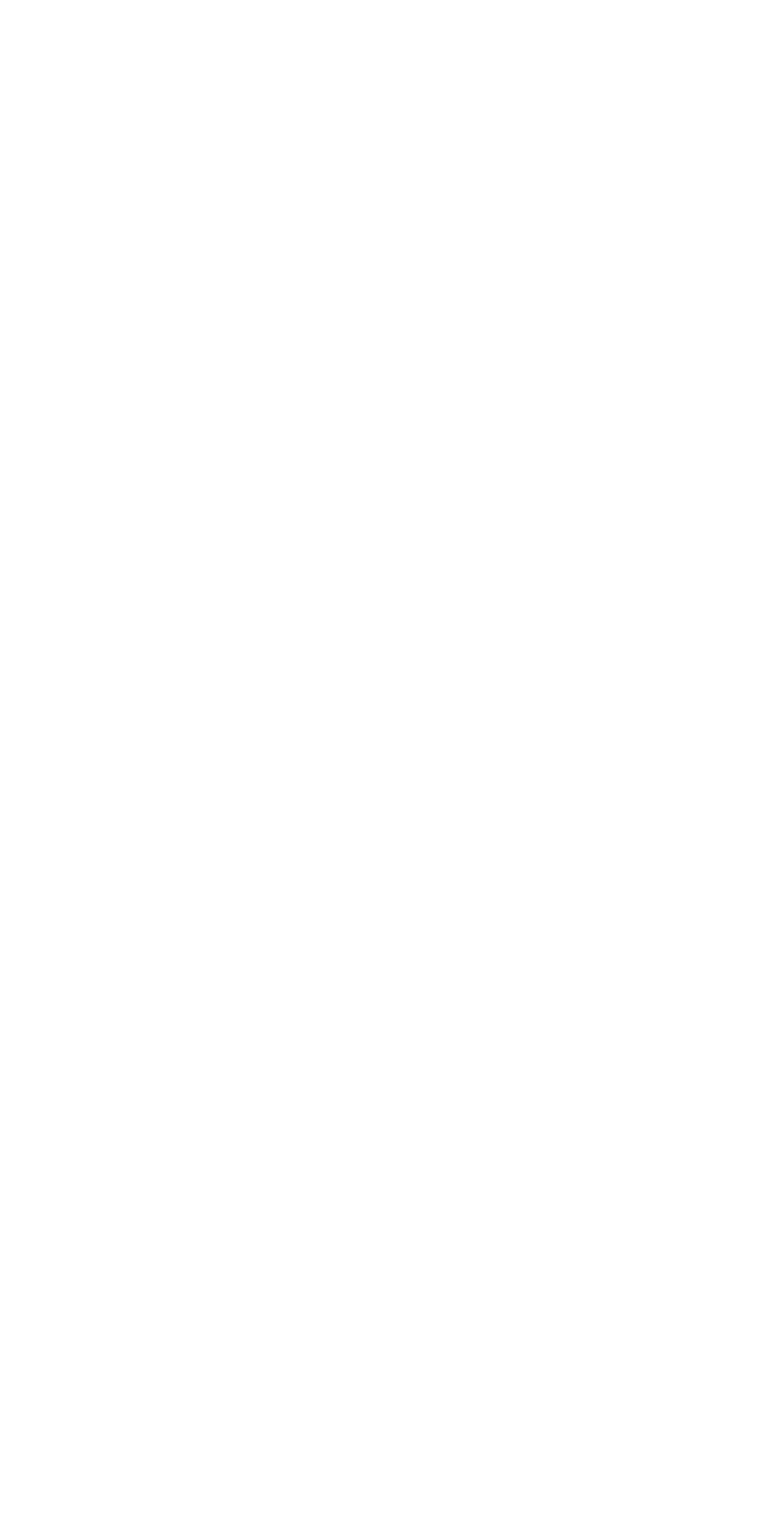
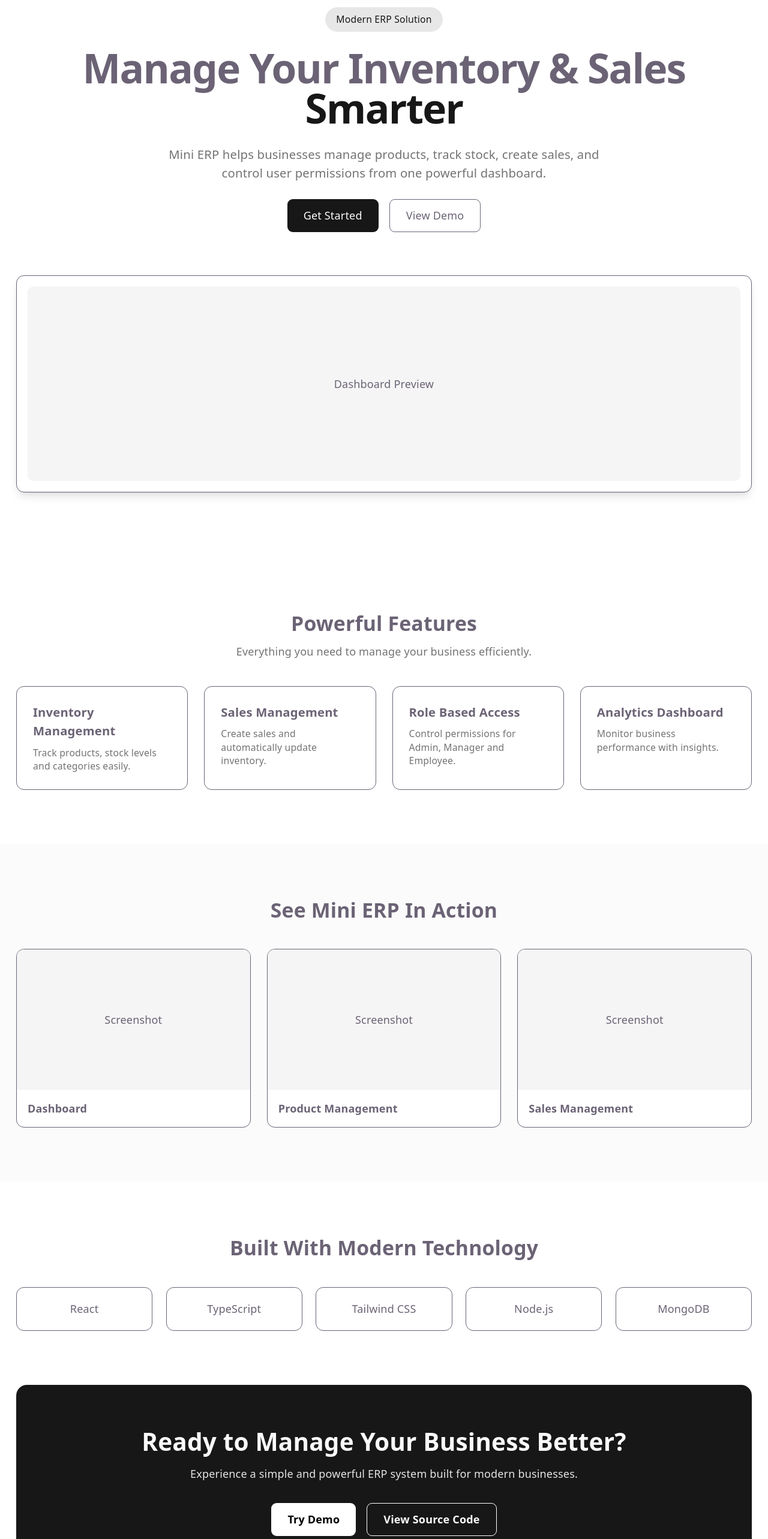
Before and after one commit to pmppiyas/Mini-ERP-Inventory-Sales-Management_Frontend, a React (Vite) app: page / in a window 1280 px wide. Shown: the part 160-2726 px from the top of the page at 60% size. Before the commit the page ends 800 px from the top, so only its background shows below. Built offline with nearby package versions, Linux system fonts and the light colour scheme; no server answers.

Commit message:
add: home page

```diff
--- a/src/layouts/DashboardLayout.tsx
+++ b/src/layouts/DashboardLayout.tsx
@@ -1,5 +1,6 @@
 import { Button } from '@/components/ui/button';
 import { useAuth } from '@/hooks/useAuth';
+import Logo from '@/modules/shared/Logo';
 import { DashboardProvider } from '@/provider/dashboard.provider';
 import { getNavItems } from '@/utils/getNavItems';
 import { getRolebasedLinks } from '@/utils/getRolebaseLinks';
@@ -115,16 +116,7 @@ const DashboardLayoutContent = () => {
       >
         {/* Logo */}
         <div className="flex items-center justify-between px-5 py-2.5 border-b border-border">
-          <Link to="/" className="flex items-center gap-2 shrink-0">
-            <div className="w-7 h-7 rounded-lg bg-primary flex items-center justify-center">
-              <span className="text-primary-foreground font-bold text-xs">
-                M
-              </span>
-            </div>
-            <span className="font-bold text-foreground text-base">
-              Mini ERP
-            </span>
-          </Link>
+          <Logo />
           <button
             onClick={() => setSidebarOpen(false)}
             className="lg:hidden text-muted-foreground hover:text-foreground transition-colors"
--- /dev/null
+++ b/src/modules/Home/CTA.tsx
@@ -0,0 +1,25 @@
+const CTA = () => {
+  return (
+    <section className="mx-6 mb-20 rounded-2xl bg-primary px-6 py-16 text-center text-primary-foreground">
+      <h2 className="text-4xl font-bold">
+        Ready to Manage Your Business Better?
+      </h2>
+
+      <p className="mx-auto mt-4 max-w-xl opacity-90">
+        Experience a simple and powerful ERP system built for modern businesses.
+      </p>
+
+      <div className="mt-8 flex justify-center gap-4">
+        <button className="rounded-lg bg-white px-6 py-3 font-semibold text-black">
+          Try Demo
+        </button>
+
+        <button className="rounded-lg border border-white px-6 py-3 font-semibold">
+          View Source Code
+        </button>
+      </div>
+    </section>
+  );
+};
+
+export default CTA;
--- /dev/null
+++ b/src/modules/Home/Features.tsx
@@ -0,0 +1,40 @@
+const Features = () => {
+  return (
+    <section className="mx-auto max-w-7xl px-6 py-20">
+      <h2 className="text-center text-3xl font-bold">Powerful Features</h2>
+
+      <p className="mx-auto mt-3 max-w-xl text-center text-muted-foreground">
+        Everything you need to manage your business efficiently.
+      </p>
+
+      <div className="mt-10 grid gap-6 md:grid-cols-4">
+        {[
+          {
+            title: 'Inventory Management',
+            desc: 'Track products, stock levels and categories easily.',
+          },
+          {
+            title: 'Sales Management',
+            desc: 'Create sales and automatically update inventory.',
+          },
+          {
+            title: 'Role Based Access',
+            desc: 'Control permissions for Admin, Manager and Employee.',
+          },
+          {
+            title: 'Analytics Dashboard',
+            desc: 'Monitor business performance with insights.',
+          },
+        ].map((item) => (
+          <div key={item.title} className="rounded-xl border bg-card p-6">
+            <h3 className="text-lg font-semibold">{item.title}</h3>
+
+            <p className="mt-2 text-sm text-muted-foreground">{item.desc}</p>
+          </div>
+        ))}
+      </div>
+    </section>
+  );
+};
+
+export default Features;
--- /dev/null
+++ b/src/modules/Home/Hero.tsx
@@ -0,0 +1,37 @@
+const Hero = () => {
+  return (
+    <section className="mx-auto flex max-w-7xl flex-col items-center gap-6 px-6 py-24 text-center">
+      <span className="rounded-full bg-primary/10 px-4 py-2 text-sm font-medium text-primary">
+        Modern ERP Solution
+      </span>
+
+      <h1 className="max-w-4xl text-5xl font-bold tracking-tight md:text-6xl">
+        Manage Your Inventory & Sales
+        <span className="text-primary"> Smarter</span>
+      </h1>
+
+      <p className="max-w-2xl text-lg text-muted-foreground">
+        Mini ERP helps businesses manage products, track stock, create sales,
+        and control user permissions from one powerful dashboard.
+      </p>
+
+      <div className="flex gap-4">
+        <button className="rounded-lg bg-primary px-6 py-3 text-primary-foreground font-medium hover:opacity-90">
+          Get Started
+        </button>
+
+        <button className="rounded-lg border px-6 py-3 font-medium hover:bg-muted">
+          View Demo
+        </button>
+      </div>
+
+      <div className="mt-10 w-full rounded-xl border bg-card p-4 shadow-lg">
+        <div className="flex h-72 items-center justify-center rounded-lg bg-muted">
+          Dashboard Preview
+        </div>
+      </div>
+    </section>
+  );
+};
+
+export default Hero;
--- a/src/modules/Home/Home.tsx
+++ b/src/modules/Home/Home.tsx
@@ -1,7 +1,26 @@
+import CTA from '@/modules/home/CTA';
+import Features from '@/modules/home/Features';
+import Hero from '@/modules/home/Hero';
+import Screenshot from '@/modules/home/Screenshot';
+import Technology from '@/modules/home/Technology';
+
 export default function Home() {
   return (
-    <div className="min-h-[calc(100vh-70px)]">
-      <h1>Mini ERP</h1>
+    <div className="min-h-screen bg-background">
+      {/* Hero Section */}
+      <Hero />
+
+      {/* Features Section */}
+      <Features />
+
+      {/* Screenshots Section */}
+      <Screenshot />
+
+      {/* Technology Section */}
+      <Technology />
+
+      {/* Demo CTA Section */}
+      <CTA />
     </div>
   );
 }
--- /dev/null
+++ b/src/modules/Home/Screenshot.tsx
@@ -0,0 +1,32 @@
+const Screenshot = () => {
+  return (
+    <section className="bg-muted/40 px-6 py-20">
+      <div className="mx-auto max-w-7xl">
+        <h2 className="text-center text-3xl font-bold">
+          See Mini ERP In Action
+        </h2>
+
+        <div className="mt-10 grid gap-6 md:grid-cols-3">
+          {['Dashboard', 'Product Management', 'Sales Management'].map(
+            (item) => (
+              <div
+                key={item}
+                className="overflow-hidden rounded-xl border bg-card"
+              >
+                <div className="flex h-52 items-center justify-center bg-muted">
+                  Screenshot
+                </div>
+
+                <div className="p-4">
+                  <h3 className="font-semibold">{item}</h3>
+                </div>
+              </div>
+            )
+          )}
+        </div>
+      </div>
+    </section>
+  );
+};
+
+export default Screenshot;
--- /dev/null
+++ b/src/modules/Home/Technology.tsx
@@ -0,0 +1,24 @@
+const Technology = () => {
+  return (
+    <section className="mx-auto max-w-7xl px-6 py-20">
+      <h2 className="text-center text-3xl font-bold">
+        Built With Modern Technology
+      </h2>
+
+      <div className="mt-10 grid grid-cols-2 gap-5 md:grid-cols-5">
+        {['React', 'TypeScript', 'Tailwind CSS', 'Node.js', 'MongoDB'].map(
+          (tech) => (
+            <div
+              key={tech}
+              className="rounded-xl border bg-card p-5 text-center font-medium"
+            >
+              {tech}
+            </div>
+          )
+        )}
+      </div>
+    </section>
+  );
+};
+
+export default Technology;
--- /dev/null
+++ b/src/modules/shared/Logo.tsx
@@ -0,0 +1,14 @@
+import { Link } from 'react-router-dom';
+
+const Logo = () => {
+  return (
+    <Link to="/" className="flex items-center gap-2 shrink-0">
+      <div className="w-7 h-7 rounded-lg bg-primary flex items-center justify-center">
+        <span className="text-primary-foreground font-bold text-xs">X</span>
+      </div>
+      <span className="font-bold text-foreground text-base">InventoryX</span>
+    </Link>
+  );
+};
+
+export default Logo;
```
